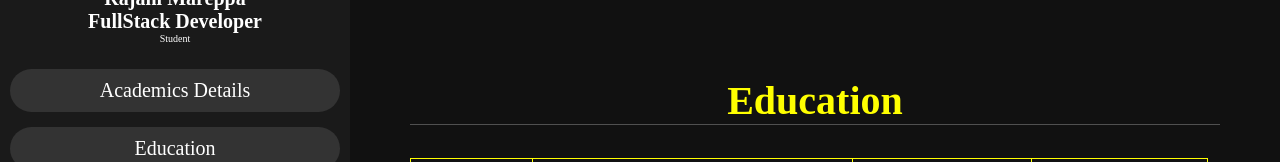
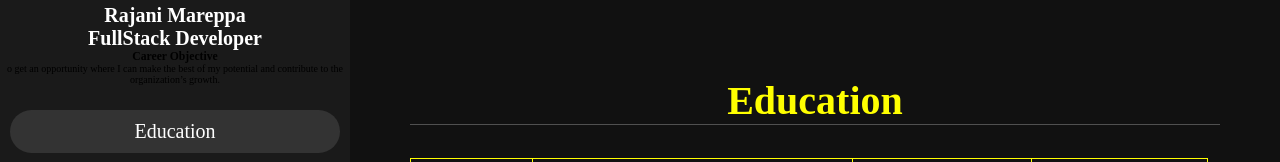
Before and after one commit to Rajani415/Resume3.guithub.io, a plain HTML site: page index.html in a window 1280 px wide. Shown: the part 320-482 px from the top of the page. Drawn offline with Linux system fonts and the light colour scheme.

Commit message:
Update index.html

```diff
--- a/index.html
+++ b/index.html
@@ -13,11 +13,11 @@
        <img src="photo.jpg">
        <h5 class="nm">Rajani Mareppa</h5>
         <h5 class="nm">FullStack Developer</h5>
-       <p class="jb">Student</p>
        </div>
        <nav class="nv">
+        <h3>Career Objective</h3><span>o get an opportunity where I can make the best of my potential and contribute to the organization’s  growth.</span>
           <ul>
-             <li><a href="#Details">Academics Details</a></li>
+
              <li><a href="#Education">Education</a></li>
              <li><a href="#Technical Skills">Technical Skills</a></li>
              <li><a href="#Project">Project</a></li>
@@ -88,7 +88,7 @@
     <h3><span>Role: </span>Team member</h3>
     <h3><span>Title: </span>Identification and Removal of Strikedout text in a Handwritten English Document :</h3>
     <h3><span>Description: The purpose of this project is to identify and remove strikeout in Handwritten text.The operations such as Pr-Preprocessing,Segmentation,Extraction Recognition,and display the printed text from the input image.</span>
-               .</h3>
+               </h3>
             </div>
 </div>
 </section>
```
